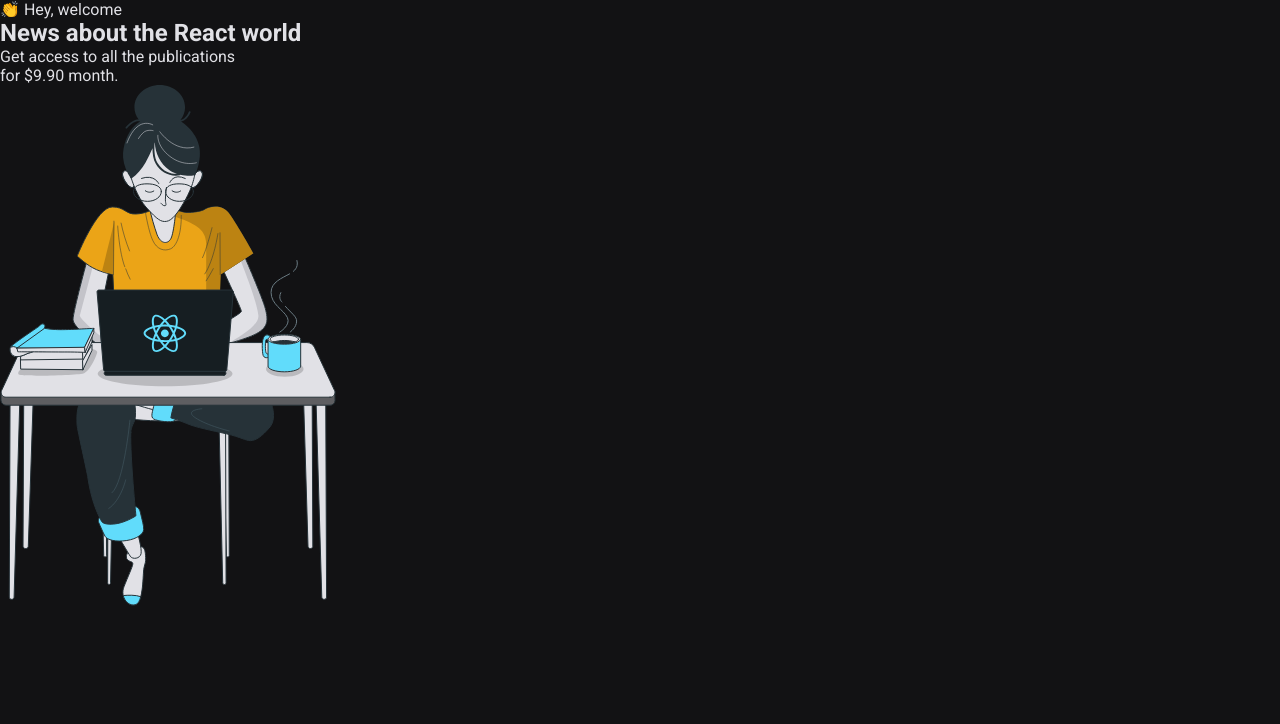
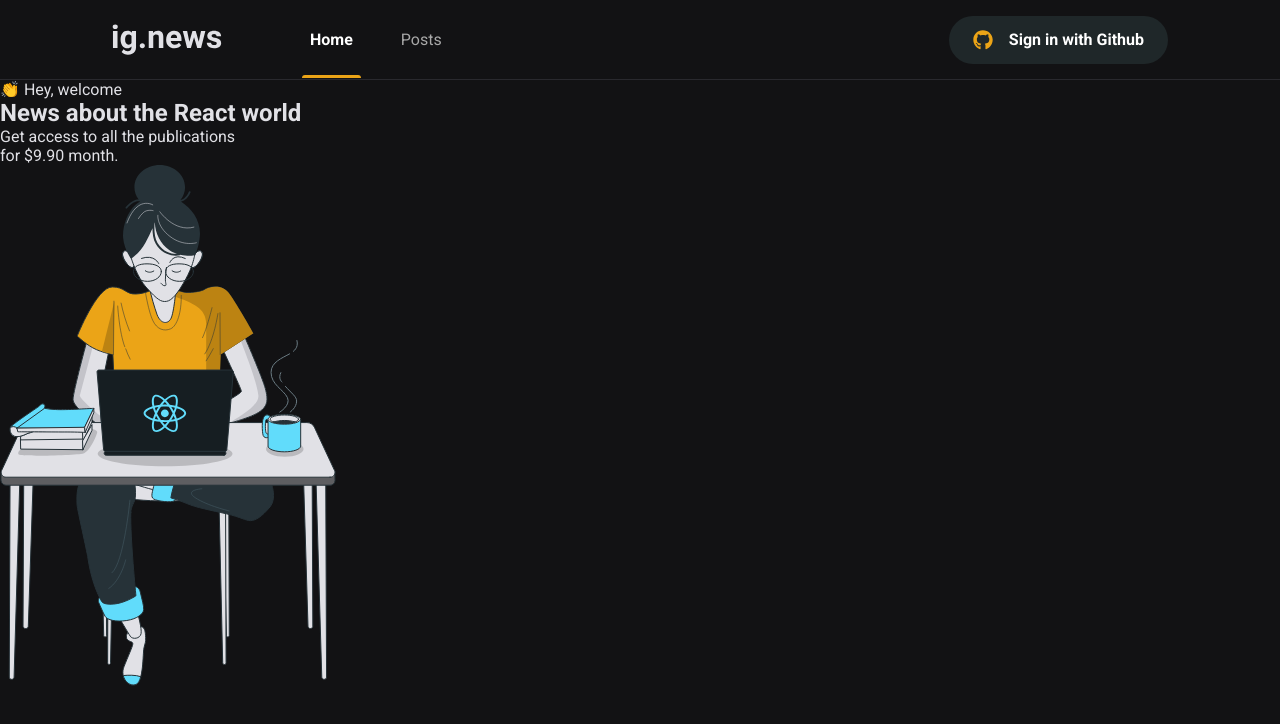
Before and after one commit to bprofiro/ignite-apps, a Next.js app in the folder ignews/: page / in a window 1280 px wide. Shown: the top 724 px of the page. Built offline with nearby package versions, Linux system fonts and the light colour scheme.

Commit message:
chore: Add Header component to _app file

```diff
--- a/ignews/src/pages/_app.tsx
+++ b/ignews/src/pages/_app.tsx
@@ -1,9 +1,15 @@
 import { AppProps } from 'next/app';
+import { Header } from '../components/Header';
 
 import '../styles/global.scss';
 
 function MyApp({ Component, pageProps }: AppProps) {
-  return <Component {...pageProps} />
+  return (
+    <>
+      <Header />
+      <Component {...pageProps} />
+    </>
+  )
 }
 
 export default MyApp
```
